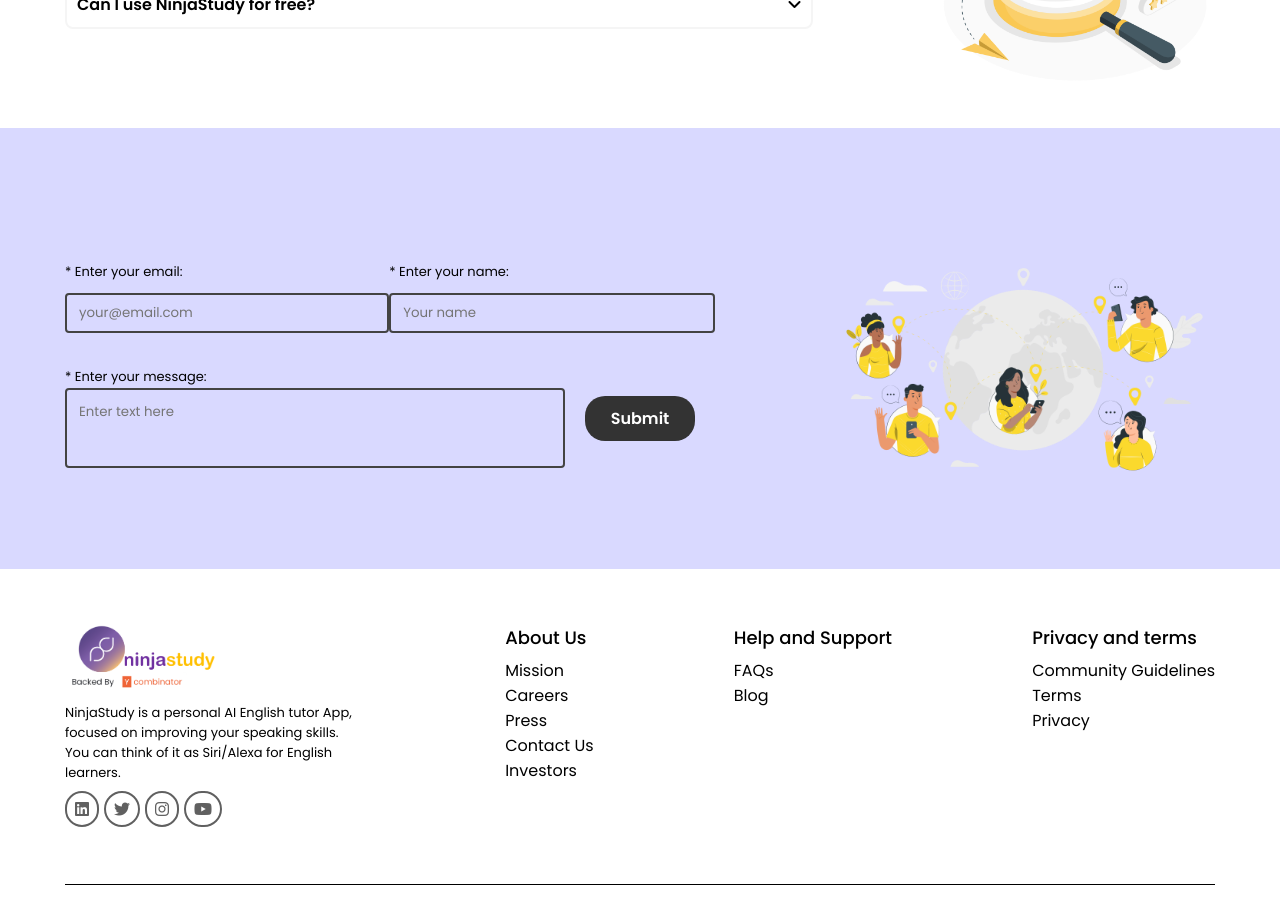
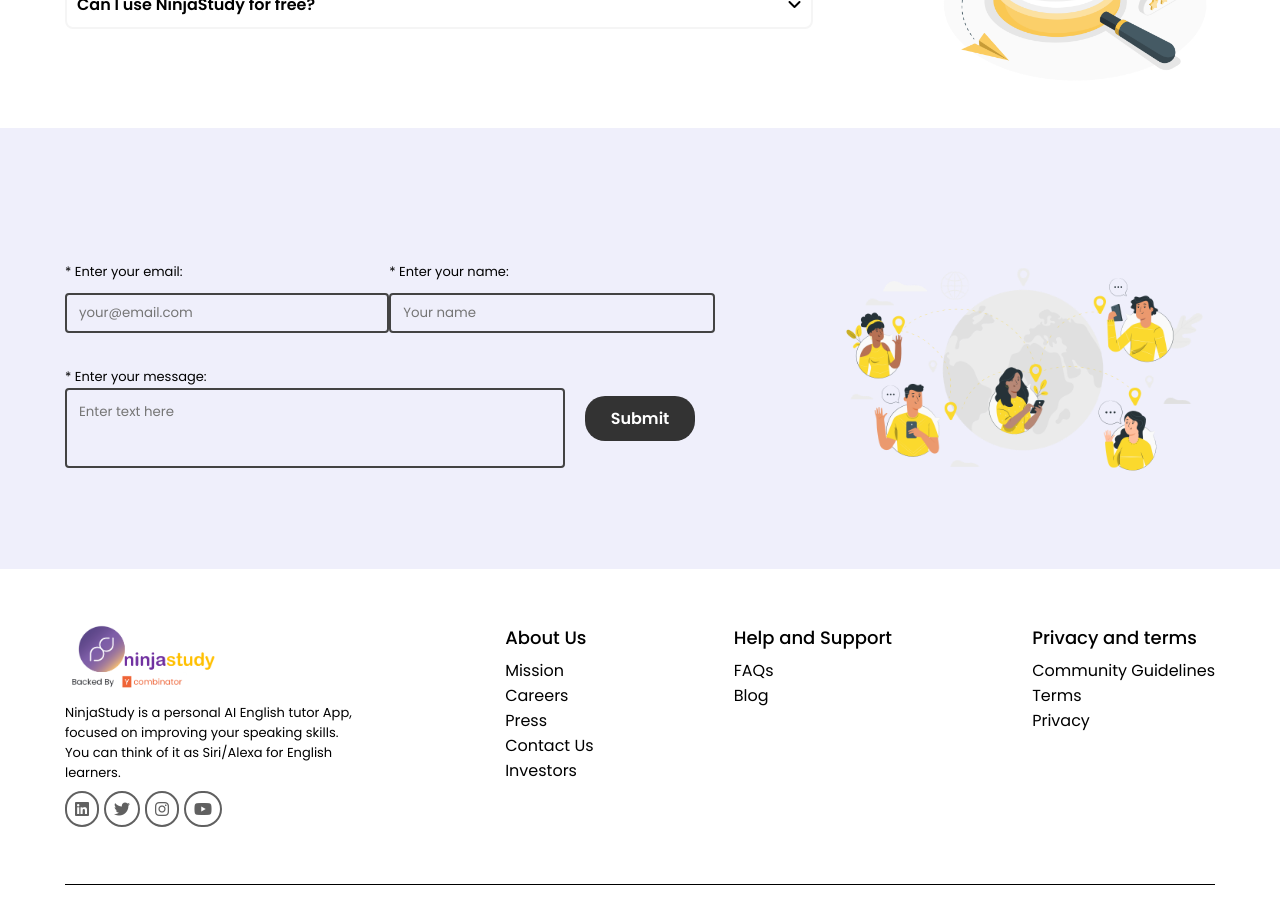
Before and after one commit to tanihka/ninja--study, a React (Create React App) app: page / in a window 1280 px wide. Shown: the part 3460-4378 px from the top of the page. Built offline with nearby package versions, Linux system fonts and the light colour scheme.

Commit message:
Update contact.css

```diff
--- a/src/components/Contact/contact.css
+++ b/src/components/Contact/contact.css
@@ -1,6 +1,6 @@
 .contactwrap{
     width: 100%;
-    background-color: #d9d9ff;
+    background-color: #EFEFFB;
 }
 .contactUs{
     display: flex;
```
